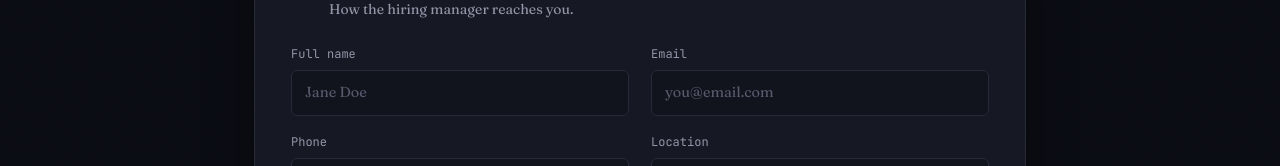
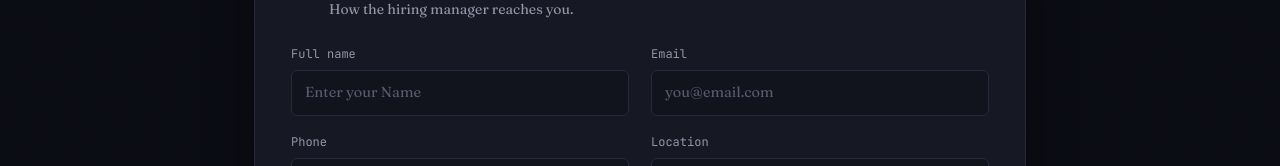
Before and after one commit to aryankapadiya85/Ai-Resume-Builder, a React (Vite) app: page / in a window 1280 px wide. Shown: the part 624-790 px from the top of the page. Built offline with nearby package versions, Linux system fonts and the light colour scheme.

Commit message:
Update placeholder to Enter your Name

```diff
--- a/src/main.jsx
+++ b/src/main.jsx
@@ -33,7 +33,7 @@ const STEPS = [
     title: "Personal details",
     note: "How the hiring manager reaches you.",
     fields: [
-      { name: "fullName", label: "Full name", type: "text", required: true, placeholder: "Jane Doe" },
+      { name: "fullName", label: "Full name", type: "text", required: true, placeholder: "Enter your Name" },
       { name: "email", label: "Email", type: "email", required: true, placeholder: "you@email.com" },
       { name: "phone", label: "Phone", type: "tel", required: true, placeholder: "+91 98765 43210" },
       { name: "location", label: "Location", type: "text", required: true, placeholder: "Rajkot, Gujarat" },
```
